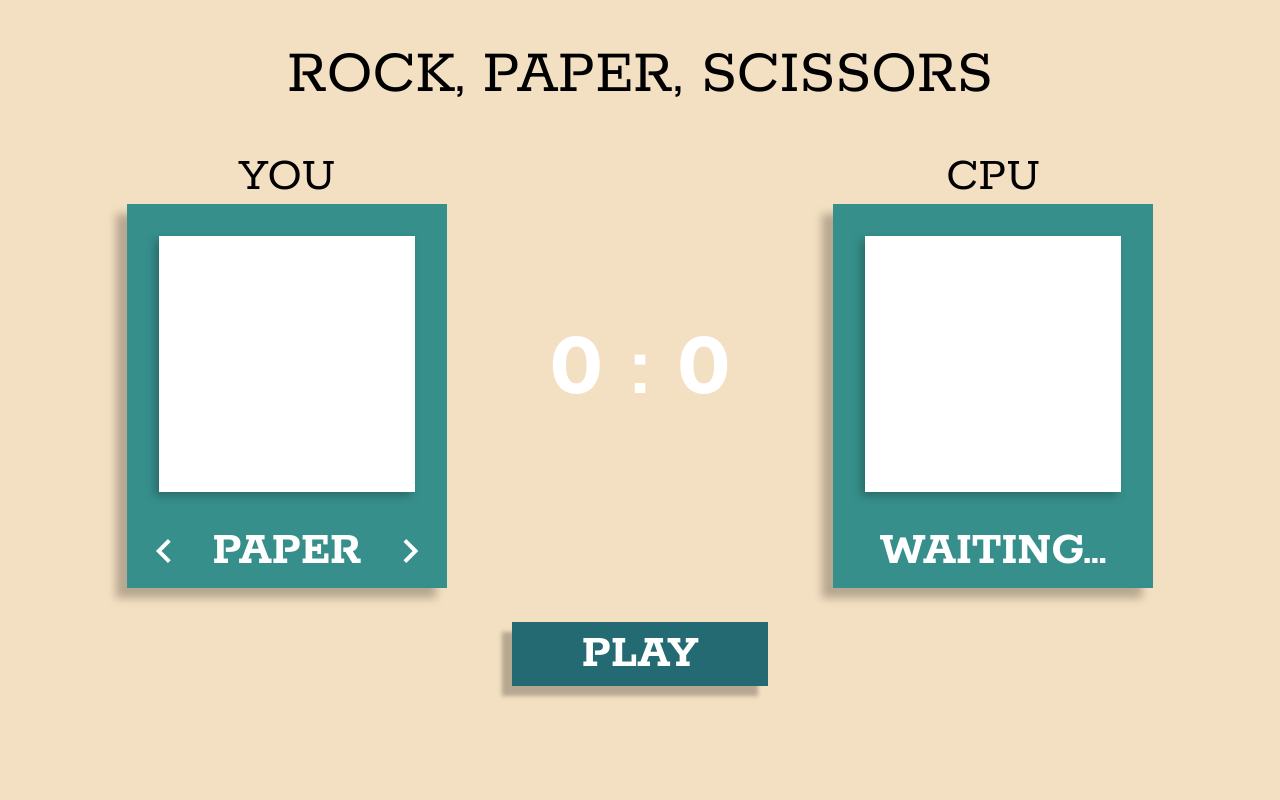
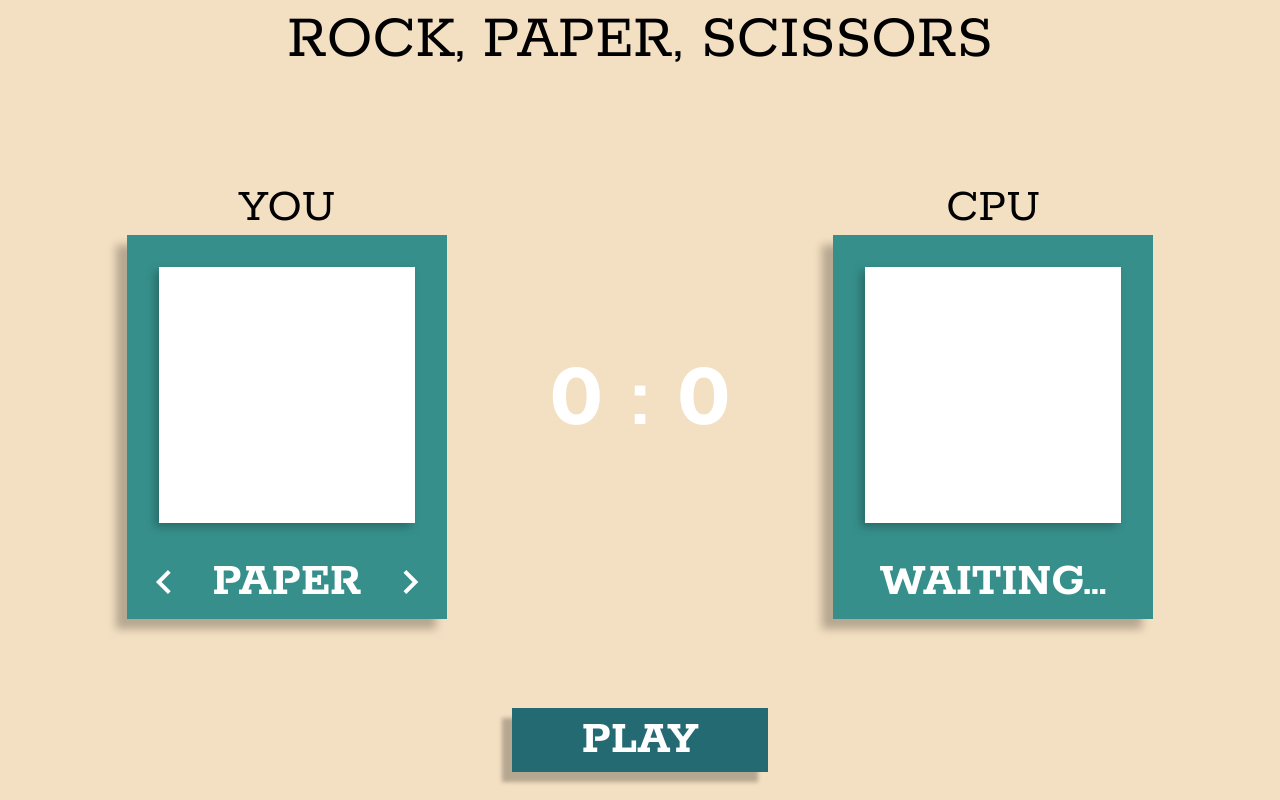
Before and after one commit to melchior2137/rockPaperScissors, a plain HTML site: page index.html in a window 1280 px wide. Drawn offline with nearby package versions, Linux system fonts and the light colour scheme.

Commit message:
fix animations

```diff
--- a/script.js
+++ b/script.js
@@ -1,5 +1,5 @@
 let itemIndex = 1; // default Player item
-let bodyElement = document.querySelector("body");
+let bodyElement = document.querySelector("html");
 let computerScore=0;
 let playerScore=0;
 items = ["ROCK", "PAPER", "SCISSORS"]
--- a/style.css
+++ b/style.css
@@ -1,12 +1,15 @@
+html{
+    box-sizing: border-box;
+    transition: all 0.1s ease-in;
+    height: 100vh;
+}
 body{
     margin:0;
     padding:0;
-    height: 100vh;
-    width: 100vw;
+    height: 100%;
+    width: 100%;
     font-family: 'Rokkitt', serif;
     background-color: #F3DFC1;
-    box-sizing: border-box;
-    transition: all 0.1s ease-out;
 }
 
 .material-icons-outlined.md-48 {
@@ -49,7 +52,7 @@ h3{
 
 
 nav{
-    height:150px;
+    height:10%;
     display:flex;
     justify-content: center;
     align-items: center;
@@ -60,6 +63,7 @@ main{
     justify-content: center;
     align-items: center;
     text-align: center;
+    height: 80%;
 }
 .wrapper{
     display:flex;
@@ -109,6 +113,9 @@ footer{
     align-items: center;
     margin-top: 2.66vw;
     margin-bottom: 2.66vw;
+    height: 10%;
+    margin:0;
+    padding:0;
 }
 button{
     height: 5vw;
@@ -117,6 +124,7 @@ button{
     max-width: 40vh;
     background: #246A73;
     box-shadow: -10px 10px 4px rgba(0, 0, 0, 0.25);
+    margin-bottom:5vh;
 }
 button:hover{
     background-color: white;
```
